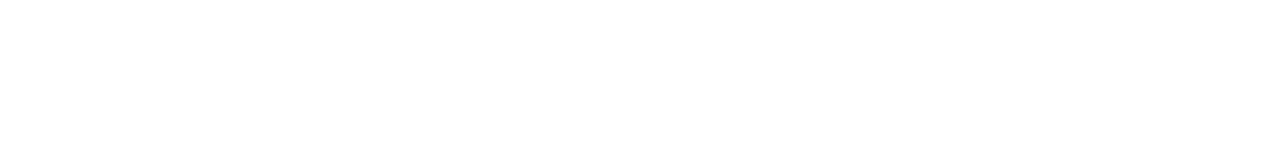
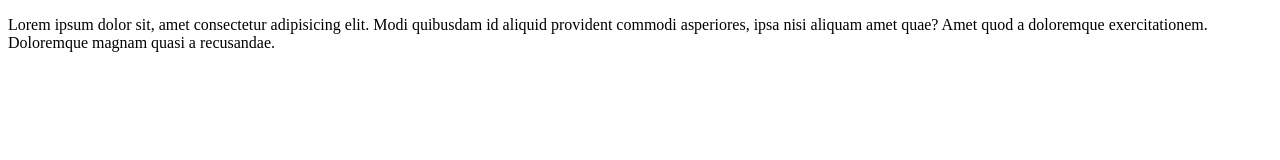
Before and after one commit to kauan102030/projeto-1, a plain HTML site: page index.html in a window 1280 px wide. Drawn offline with Linux system fonts and the light colour scheme.

Commit message:
mudança no html

```diff
--- a/index.html
+++ b/index.html
@@ -6,6 +6,6 @@
     <title>Curso de git e github</title>
 </head>
 <body>
-    <p></p>
+    <p>Lorem ipsum dolor sit, amet consectetur adipisicing elit. Modi quibusdam id aliquid provident commodi asperiores, ipsa nisi aliquam amet quae? Amet quod a doloremque exercitationem. Doloremque magnam quasi a recusandae.</p>
 </body>
 </html>
```
